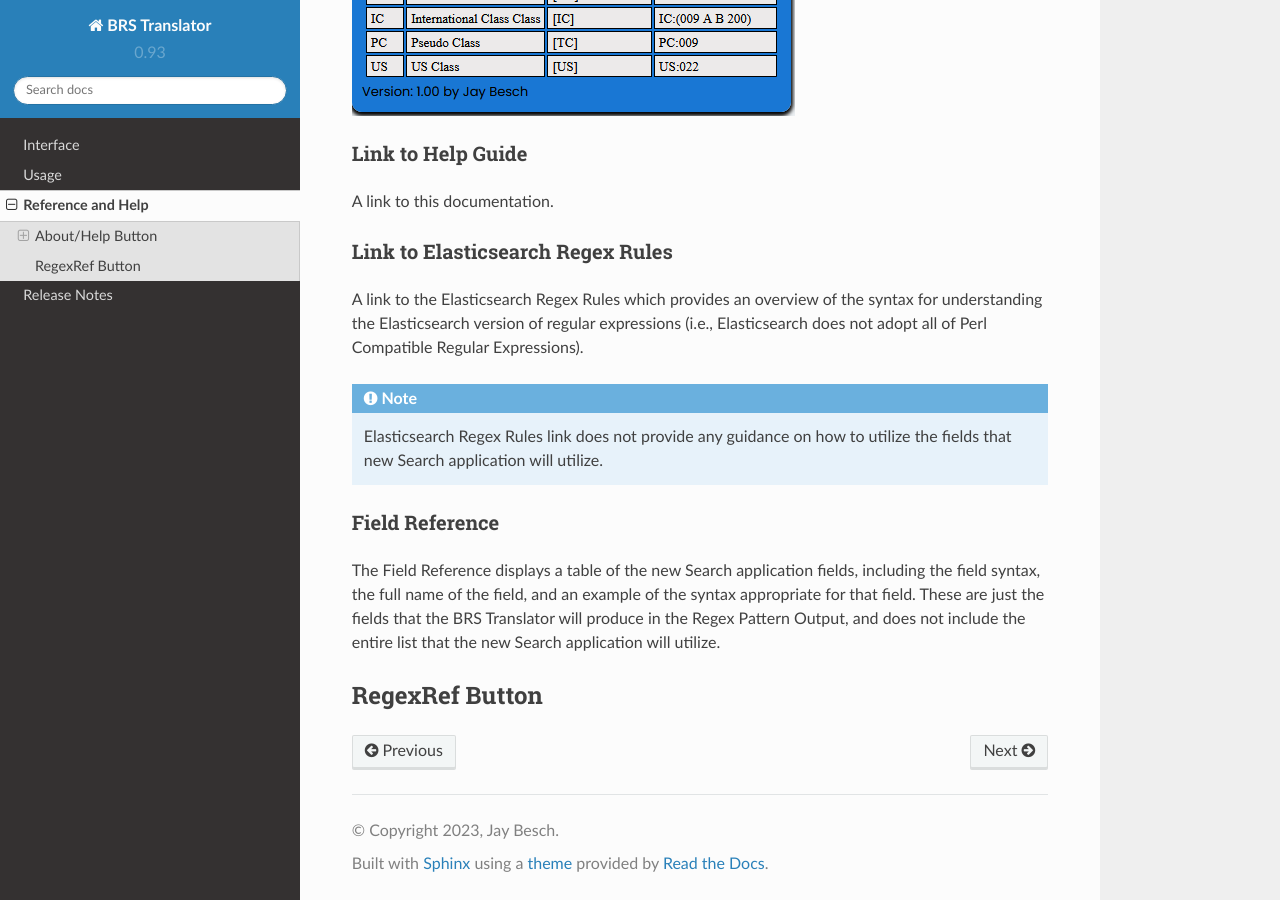
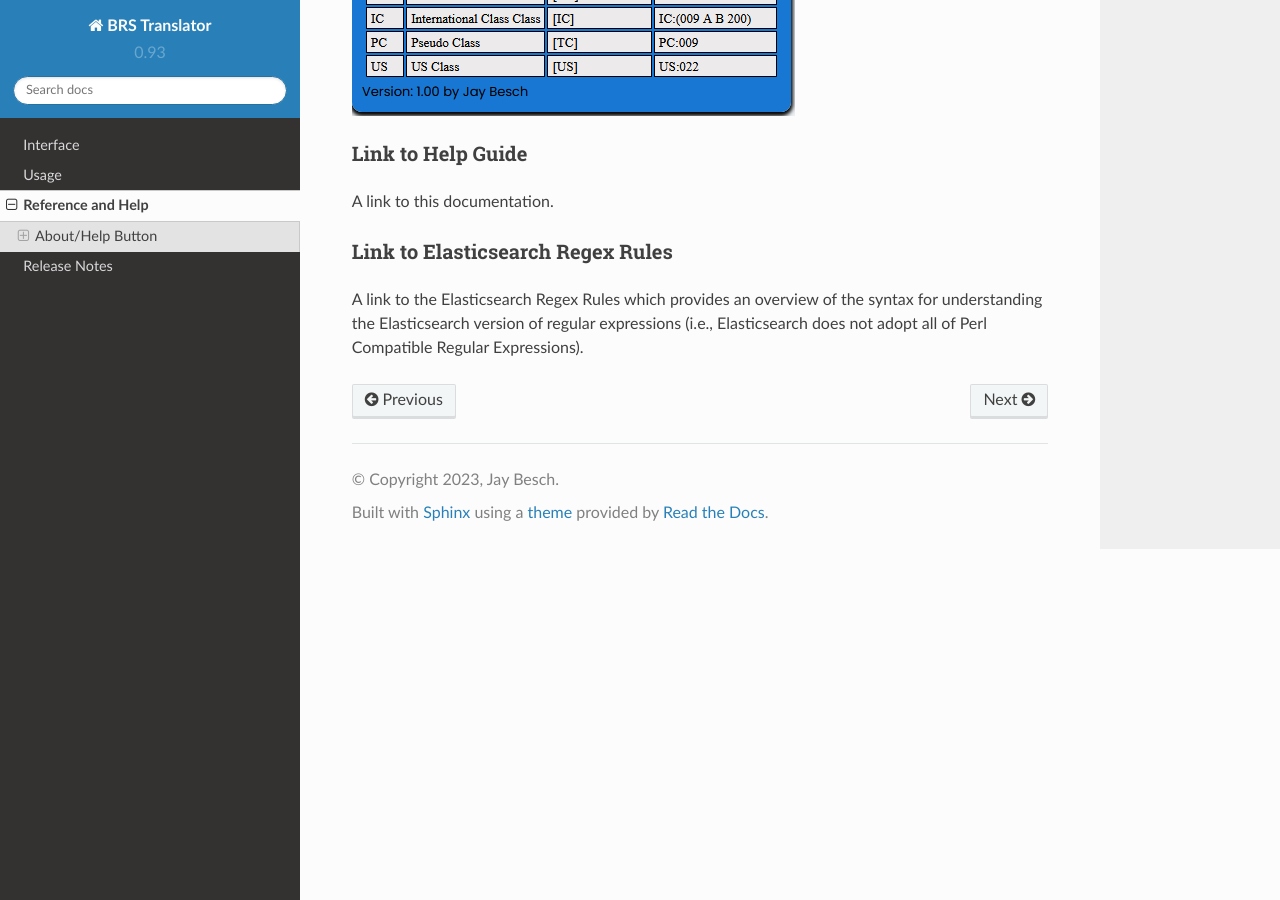
Before and after one commit to Ayjent/BRS-Translator, a Sphinx documentation site: the page built from docs/source/reference.rst, in a window 1280 px wide and 900 px high, scrolled down 674 px. Built offline with Sphinx 7.4.7 and the Read the Docs theme 2.0.0, drawn with Linux system fonts in a browser that asks for light colours.

Commit message:
Update reference.rst

```diff
--- a/docs/source/reference.rst
+++ b/docs/source/reference.rst
@@ -23,18 +23,3 @@
 ^^^^^^^^^^^^^^^^^^^^^^^^^^^^^^^^^
 
 A link to the Elasticsearch Regex Rules which provides an overview of the syntax for understanding the Elasticsearch version of regular expressions (i.e., Elasticsearch does not adopt all of Perl Compatible Regular Expressions).
-
-
-.. note::
-  Elasticsearch Regex Rules link does not provide any guidance on how to utilize the fields that new Search application will utilize.
-
-
-Field Reference
-^^^^^^^^^^^^^^^
-
-The Field Reference displays a table of the new Search application fields, including the field syntax, the full name of the field, and an example of the syntax appropriate for that field.  These are just the fields that the BRS Translator will produce in the Regex Pattern Output, and does not include the entire list that the new Search application will utilize.
-
-.. _RegexRef:
-
-RegexRef Button
----------------
```
